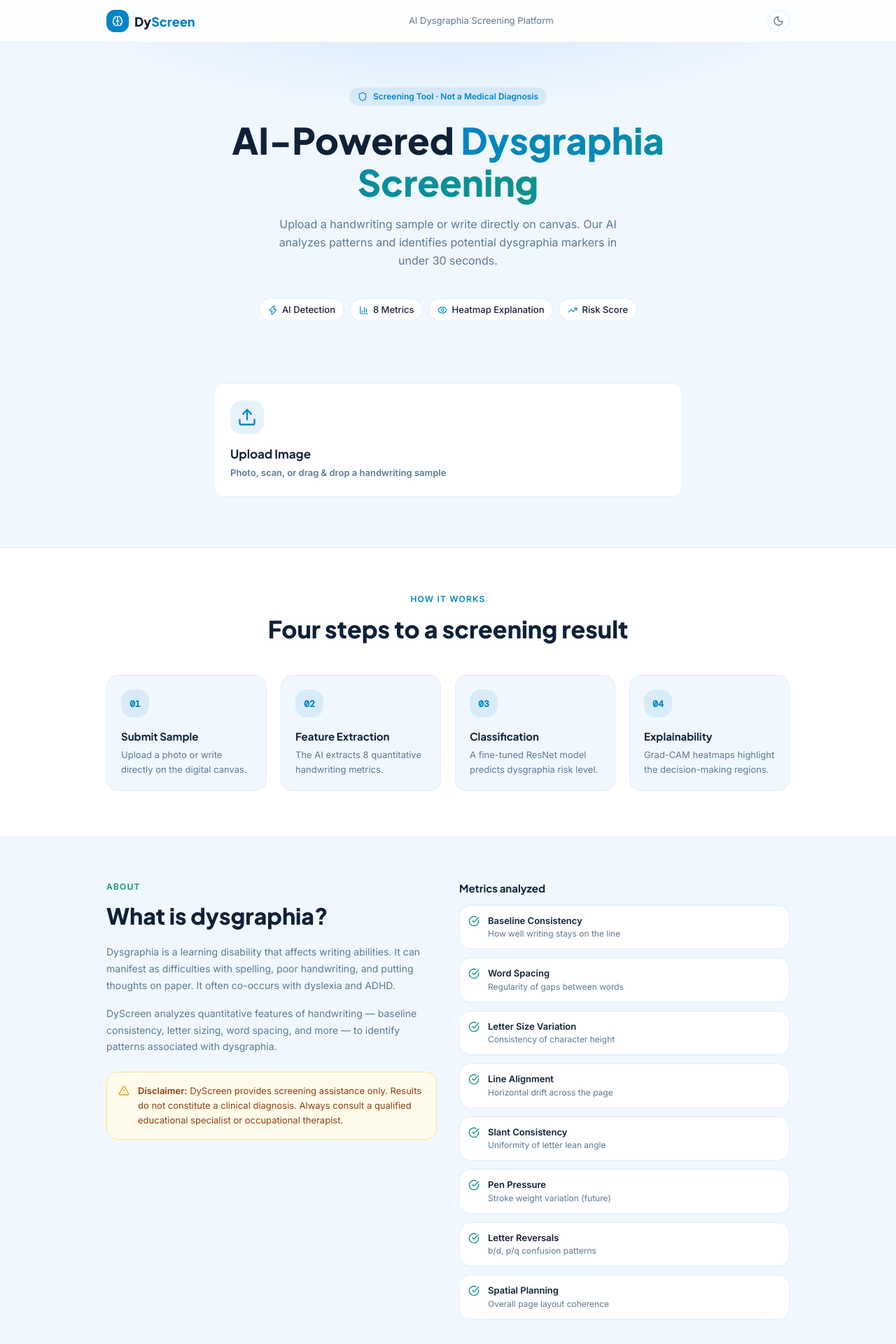
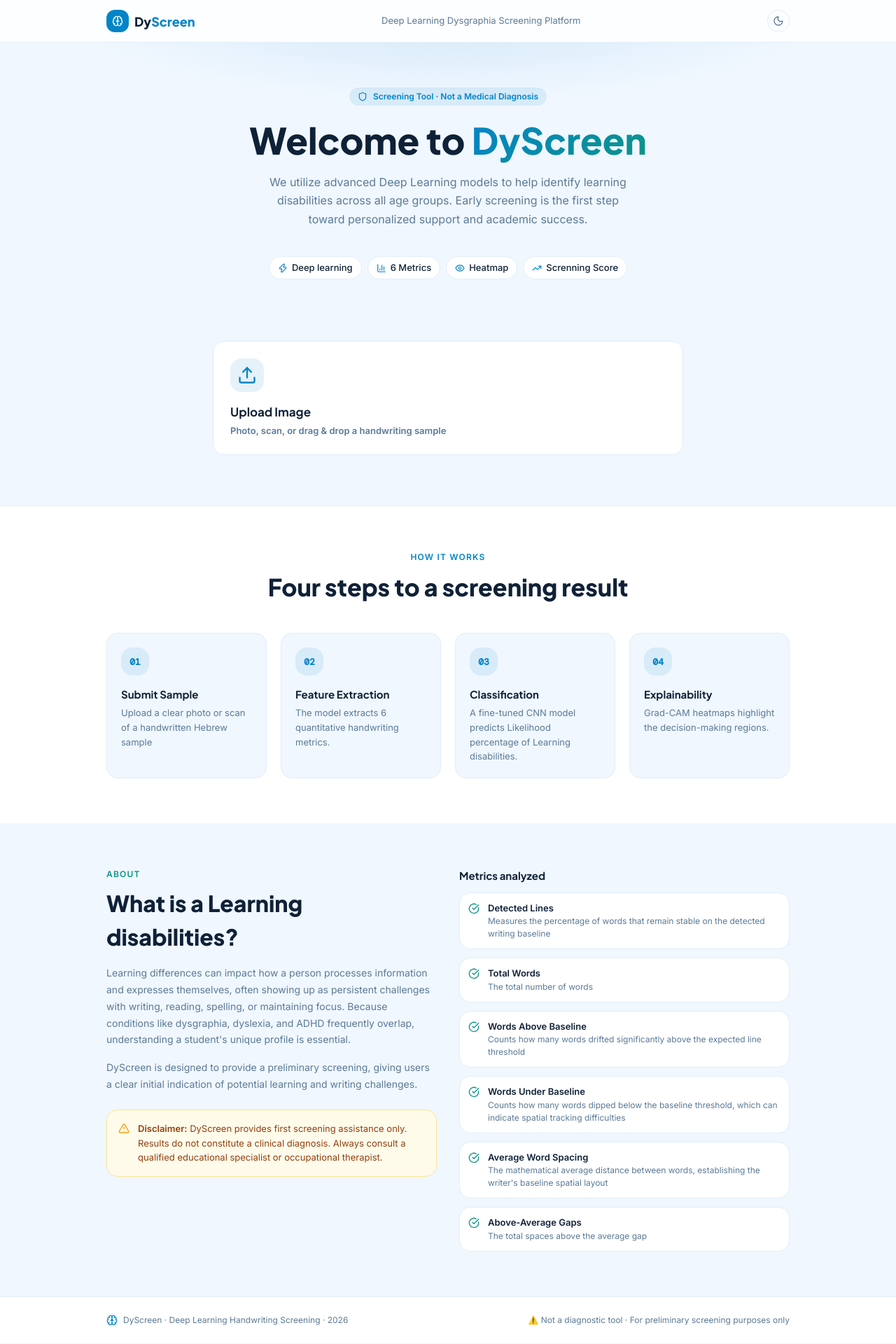
Before and after one commit to khmelfe/Dyscreen, a React (Create React App) app in the folder front/frontapp/: page /hello_test in a window 1280 px wide. Shown: the top 1920 px of the page at 70% size. Built offline with nearby package versions, Linux system fonts and the light colour scheme.

Commit message:
Updated text in home

```diff
--- a/front/frontapp/src/Components/new_design/SubmissionPage.jsx
+++ b/front/frontapp/src/Components/new_design/SubmissionPage.jsx
@@ -307,7 +307,7 @@
               lineHeight: 1.15,
             }}
           >
-            AI-Powered{" "}
+            Welcome to{" "}
             <span
               style={{
                 background: "linear-gradient(135deg,#0284C7,#0D9488)",
@@ -315,7 +315,7 @@
                 WebkitTextFillColor: "transparent",
               }}
             >
-              Dysgraphia Screening
+              DyScreen
             </span>
           </h1>
 
@@ -323,17 +323,16 @@
             className="text-muted-foreground max-w-lg mx-auto mb-10"
             style={{ fontSize: 16, lineHeight: 1.65 }}
           >
-            Upload a handwriting sample or write directly on canvas. Our AI
-            analyzes patterns and identifies potential dysgraphia markers in
-            under 30 seconds.
+            We utilize advanced Deep Learning models to help identify learning disabilities across all age groups.
+            Early screening is the first step toward personalized support and academic success.
           </p>
 
           <div className="flex flex-wrap justify-center gap-2 mb-12">
             {[
-              { icon: Zap, label: "AI Detection" },
-              { icon: BarChart3, label: "8 Metrics" },
-              { icon: Eye, label: "Heatmap Explanation" },
-              { icon: TrendingUp, label: "Risk Score" },
+              { icon: Zap, label: "Deep learning" },
+              { icon: BarChart3, label: "6 Metrics" },
+              { icon: Eye, label: "Heatmap" },
+              { icon: TrendingUp, label: "Screnning Score" },
             ].map(({ icon: Icon, label }) => (
               <div
                 key={label}
@@ -532,9 +531,9 @@
           </div>
           <div className="grid sm:grid-cols-2 lg:grid-cols-4 gap-5">
             {[
-              { step: "01", title: "Submit Sample", desc: "Upload a photo or write directly on the digital canvas." },
-              { step: "02", title: "Feature Extraction", desc: "The AI extracts 8 quantitative handwriting metrics." },
-              { step: "03", title: "Classification", desc: "A fine-tuned ResNet model predicts dysgraphia risk level." },
+              { step: "01", title: "Submit Sample", desc: "Upload a clear photo or scan of a handwritten Hebrew sample" },
+              { step: "02", title: "Feature Extraction", desc: "The model extracts 6 quantitative handwriting metrics." },
+              { step: "03", title: "Classification", desc: "A fine-tuned CNN model predicts Likelihood percentage of Learning disabilities." },
               { step: "04", title: "Explainability", desc: "Grad-CAM heatmaps highlight the decision-making regions." },
             ].map((item) => (
               <div key={item.step} className="bg-background rounded-2xl p-5 border border-border">
@@ -554,32 +553,30 @@
           <div>
             <p className="text-accent uppercase tracking-widest mb-2" style={{ fontSize: 12, fontWeight: 700 }}>About</p>
             <h2 className="text-foreground mb-4" style={{ fontFamily: "'Plus Jakarta Sans', sans-serif", fontWeight: 800, fontSize: "clamp(22px,4vw,32px)" }}>
-              What is dysgraphia?
+              What is a Learning disabilities?
             </h2>
             <p className="text-muted-foreground mb-4" style={{ fontSize: 14, lineHeight: 1.7 }}>
-              Dysgraphia is a learning disability that affects writing abilities. It can manifest as difficulties with spelling, poor handwriting, and putting thoughts on paper. It often co-occurs with dyslexia and ADHD.
+              Learning differences can impact how a person processes information and expresses themselves, often showing up as persistent challenges with writing, reading, spelling, or maintaining focus. Because conditions like dysgraphia, dyslexia, and ADHD frequently overlap, understanding a student's unique profile is essential.
             </p>
             <p className="text-muted-foreground mb-6" style={{ fontSize: 14, lineHeight: 1.7 }}>
-              DyScreen analyzes quantitative features of handwriting — baseline consistency, letter sizing, word spacing, and more — to identify patterns associated with dysgraphia.
+              DyScreen is designed to provide a preliminary screening, giving users a clear initial indication of potential learning and writing challenges.
             </p>
             <div className="bg-amber-50 dark:bg-amber-900/20 border border-amber-200 dark:border-amber-800 rounded-xl p-4 flex items-start gap-3">
               <AlertTriangle className="w-4 h-4 text-amber-500 flex-shrink-0 mt-0.5" />
               <p style={{ fontSize: 13, lineHeight: 1.6 }} className="text-amber-800 dark:text-amber-400">
-                <strong>Disclaimer:</strong> DyScreen provides screening assistance only. Results do not constitute a clinical diagnosis. Always consult a qualified educational specialist or occupational therapist.
+                <strong>Disclaimer:</strong> DyScreen provides first screening assistance only. Results do not constitute a clinical diagnosis. Always consult a qualified educational specialist or occupational therapist.
               </p>
             </div>
           </div>
           <div className="space-y-3">
             <p className="text-foreground mb-1" style={{ fontFamily: "'Plus Jakarta Sans', sans-serif", fontWeight: 700, fontSize: 15 }}>Metrics analyzed</p>
             {[
-              { label: "Baseline Consistency", desc: "How well writing stays on the line" },
-              { label: "Word Spacing", desc: "Regularity of gaps between words" },
-              { label: "Letter Size Variation", desc: "Consistency of character height" },
-              { label: "Line Alignment", desc: "Horizontal drift across the page" },
-              { label: "Slant Consistency", desc: "Uniformity of letter lean angle" },
-              { label: "Pen Pressure", desc: "Stroke weight variation (future)" },
-              { label: "Letter Reversals", desc: "b/d, p/q confusion patterns" },
-              { label: "Spatial Planning", desc: "Overall page layout coherence" },
+              { label: "Detected Lines", desc: "Measures the percentage of words that remain stable on the detected writing baseline" },
+              { label: "Total Words", desc: "The total number of words" },
+              { label: "Words Above Baseline", desc: "Counts how many words drifted significantly above the expected line threshold" },
+              { label: "Words Under Baseline", desc: "Counts how many words dipped below the baseline threshold, which can indicate spatial tracking difficulties" },
+              { label: "Average Word Spacing", desc: "The mathematical average distance between words, establishing the writer's baseline spatial layout" },
+              { label: "Above-Average Gaps", desc: "The total spaces above the average gap" },
             ].map((m) => (
               <div key={m.label} className="flex items-start gap-3 p-3 bg-card rounded-xl border border-border">
                 <CheckCircle className="w-4 h-4 text-accent flex-shrink-0 mt-0.5" />
@@ -597,9 +594,9 @@
         <div className="max-w-5xl mx-auto px-4 sm:px-6 flex flex-col sm:flex-row items-center justify-between gap-2 text-muted-foreground" style={{ fontSize: 12 }}>
           <div className="flex items-center gap-2">
             <Brain className="w-4 h-4 text-primary" />
-            <span>DyScreen · AI Handwriting Screening · 2026</span>
+            <span>DyScreen · Deep Learning Handwriting Screening · 2026</span>
           </div>
-          <p>⚠️ Not a diagnostic tool · For screening purposes only</p>
+          <p>⚠️ Not a diagnostic tool · For preliminary screening purposes only</p>
         </div>
       </footer>
     </div>
@@ -632,7 +629,7 @@
             className="hidden sm:block text-muted-foreground"
             style={{ fontSize: 13 }}
           >
-            AI Dysgraphia Screening Platform
+            Deep Learning Dysgraphia Screening Platform
           </p>
         )}
 
```
Also changed, not shown: 2 other files (tests, documents, lock files or other folders).
